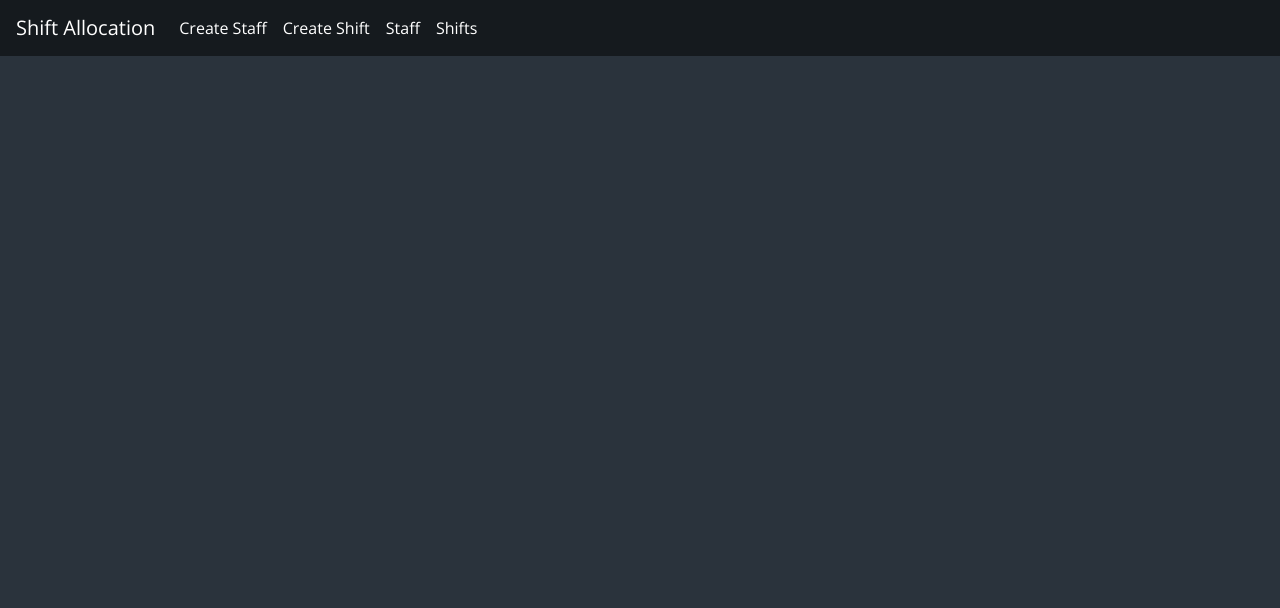
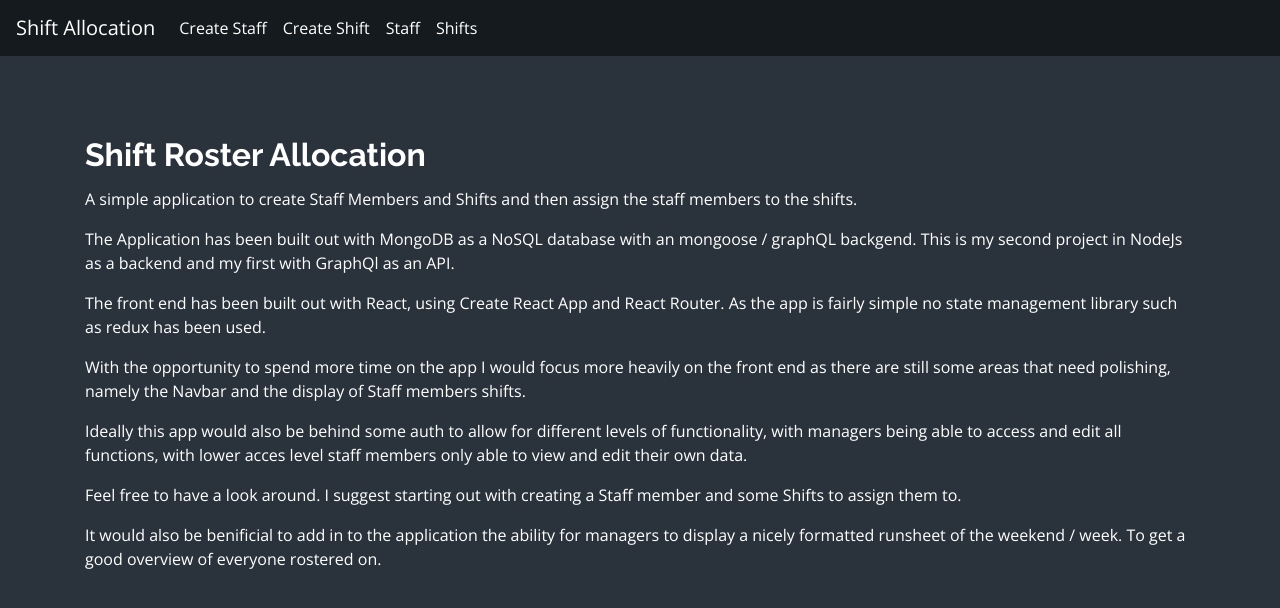
Before and after one commit to jasonm4130/Staff-Shift-Allocation, a React (Create React App) app in the folder frontend/: page / in a window 1280 px wide. Shown: the top 608 px of the page. Built offline with nearby package versions, Linux system fonts and the light colour scheme.

Commit message:
added brief intro to home page

```diff
--- a/frontend/src/App.js
+++ b/frontend/src/App.js
@@ -5,6 +5,7 @@ import CreateStaff from './_components/createStaff';
 import CreateShift from './_components/createShift';
 import DisplayStaff from './_components/displayStaff';
 import DisplayShifts from './_components/displayShifts';
+import Home from './_components/home';
 
 function App() {
     return (
@@ -12,6 +13,11 @@ function App() {
             <div className="App">
                 <Navbar />
                 <div className="container">
+                    <Route
+                        exact
+                        path="/"
+                        component={() => <Home/>}
+                    />
                     <Route
                         path="/create-staff"
                         component={() => <CreateStaff />}
--- /dev/null
+++ b/frontend/src/_components/home.js
@@ -0,0 +1,18 @@
+import React, { Component } from 'react'
+
+export default class Home extends Component {
+    render() {
+        return (
+            <div className="m-t-75">
+                <h1>Shift Roster Allocation</h1>
+                <p>A simple application to create Staff Members and Shifts and then assign the staff members to the shifts.</p>
+                <p>The Application has been built out with MongoDB as a NoSQL database with an mongoose / graphQL backgend. This is my second project in NodeJs as a backend and my first with GraphQl as an API.</p>
+                <p>The front end has been built out with React, using Create React App and React Router. As the app is fairly simple no state management library such as redux has been used.</p>
+                <p>With the opportunity to spend more time on the app I would focus more heavily on the front end as there are still some areas that need polishing, namely the Navbar and the display of Staff members shifts.</p>
+                <p>Ideally this app would also be behind some auth to allow for different levels of functionality, with managers being able to access and edit all functions, with lower acces level staff members only able to view and edit their own data.</p>
+                <p>Feel free to have a look around. I suggest starting out with creating a Staff member and some Shifts to assign them to.</p>
+                <p>It would also be benificial to add in to the application the ability for managers to display a nicely formatted runsheet of the weekend / week. To get a good overview of everyone rostered on.</p>
+            </div>
+        )
+    }
+}
--- a/frontend/src/apiEndpoint.js
+++ b/frontend/src/apiEndpoint.js
@@ -1,6 +1,8 @@
 let endpoint;
 
-if (process.env.NODE_ENV === 'development') {
+const deploying = true;
+
+if (deploying) {
     endpoint = 'https://shift-allocation.herokuapp.com/api';
 } else {
     endpoint = 'http://localhost:3000/api';
```
